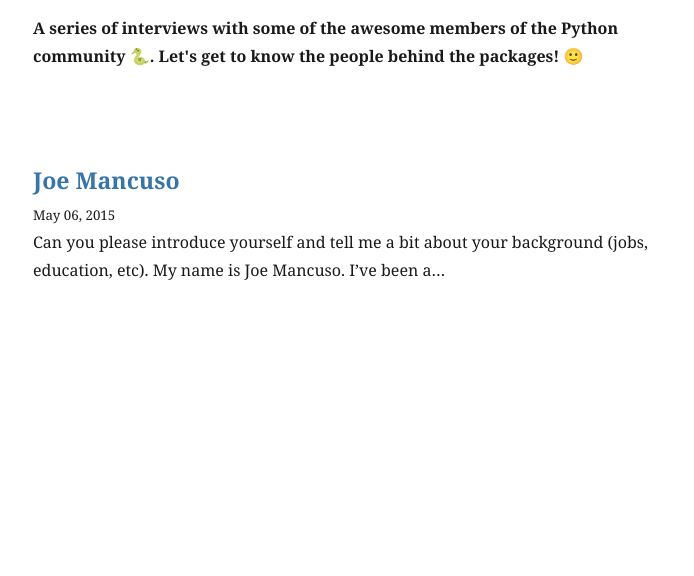
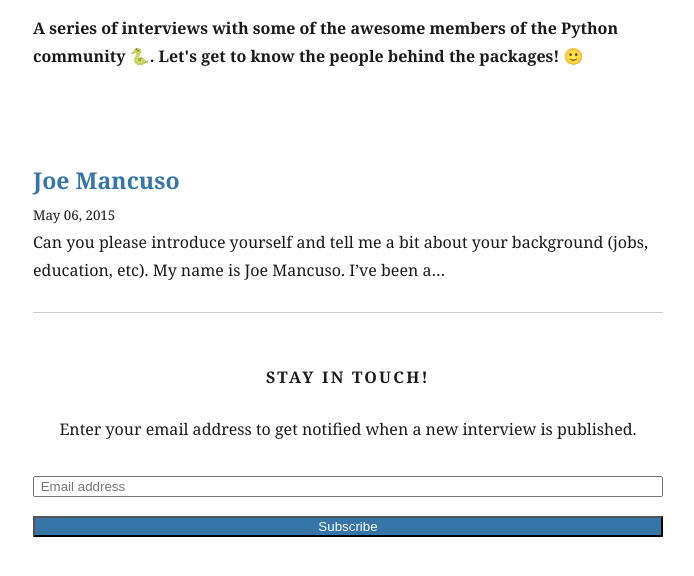
Before and after one commit to rickwest/thepyfiles, a Gatsby site: page / in a window 1280 px wide. Shown: the part 266-842 px from the top of the page, without its empty margins (292-986 px from the left). Before the commit the page ends 800 px from the top, so only its background shows below. Built offline with nearby package versions, Linux system fonts and the light colour scheme; Gatsby itself is replaced by a stand-in of ours; some packages are replaced by stand-ins of ours.

Commit message:
add newsletter component to index

```diff
--- a/src/pages/index.js
+++ b/src/pages/index.js
@@ -4,6 +4,7 @@
 
 import Layout from '../components/Layout'
 import { rhythm } from '../utils/typography'
+import Newsletter from '../components/Newsletter'
 
 class BlogIndex extends React.Component {
   render() {
@@ -37,6 +38,8 @@
             </div>
           )
         })}
+        <hr />
+        <Newsletter />
       </Layout>
     )
   }
```
